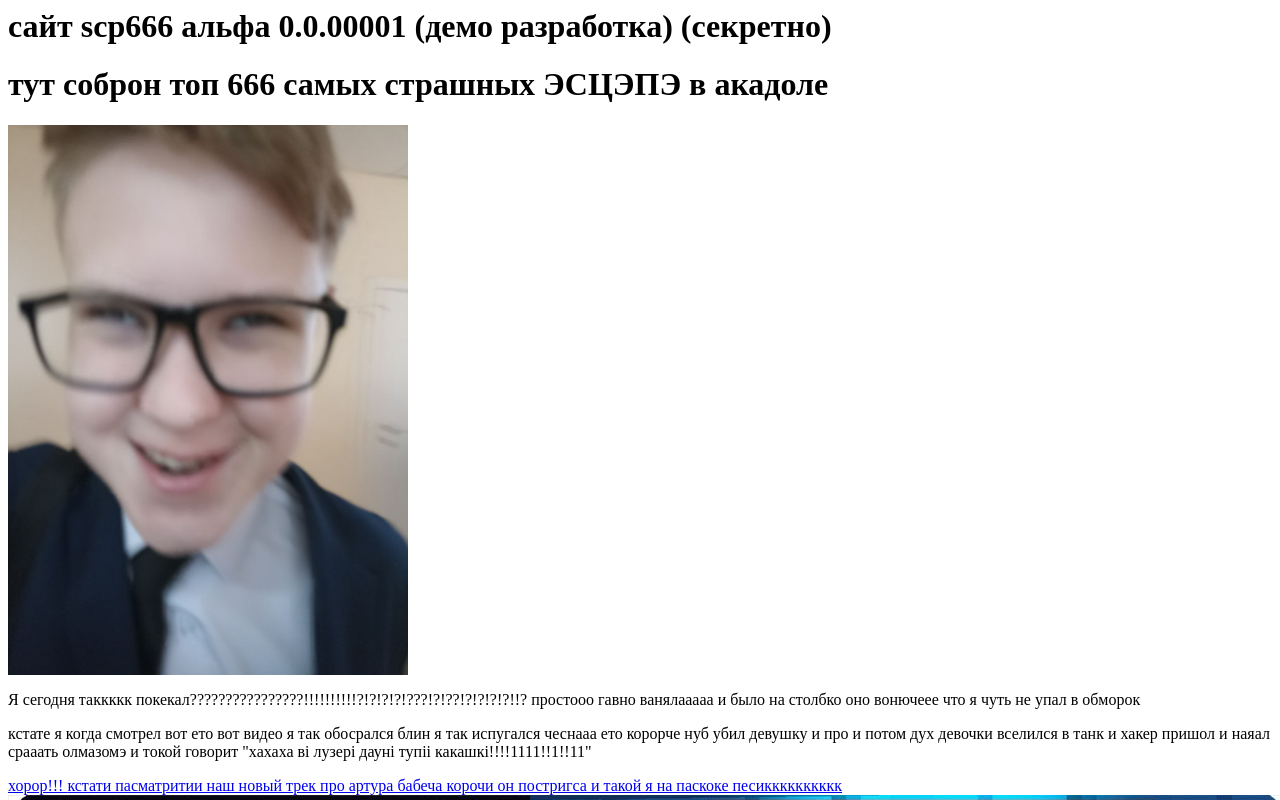
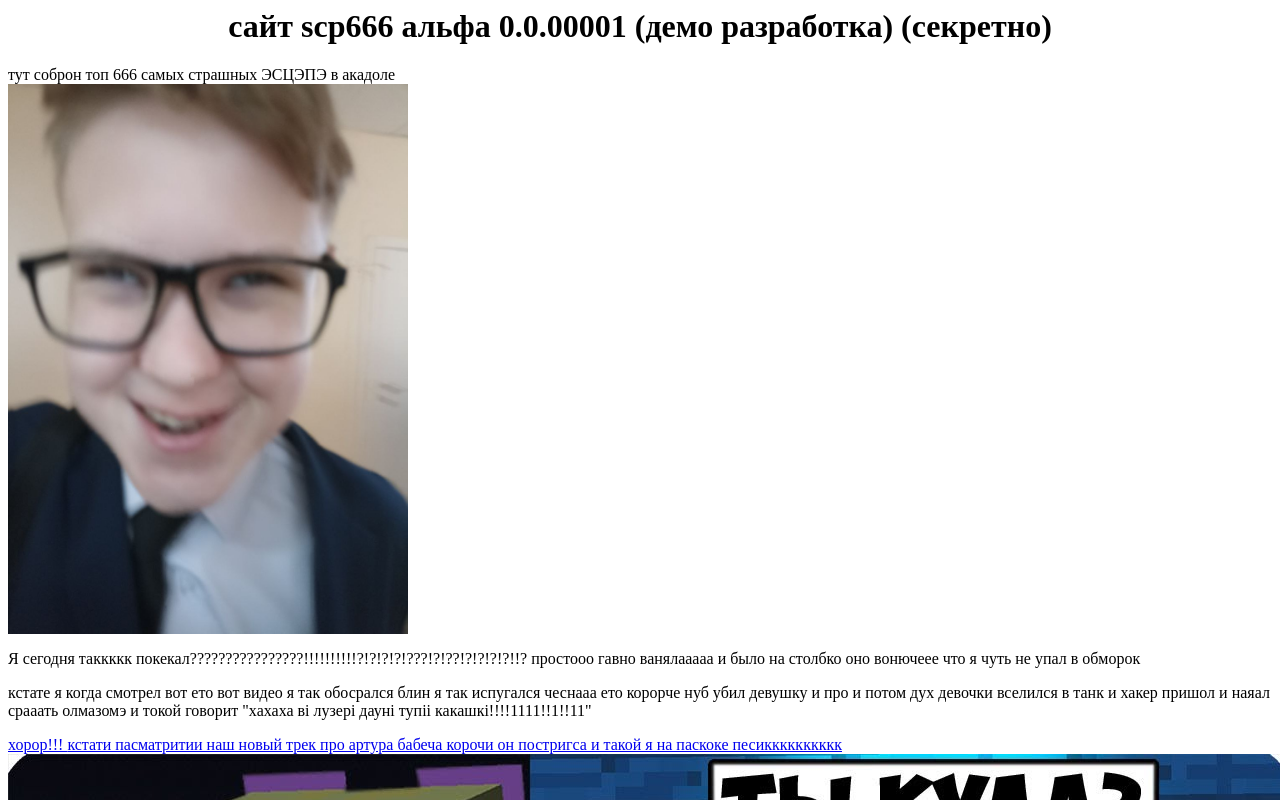
Before and after one commit to payalio/scpe, a plain HTML site: page index.html in a window 1280 px wide. Shown: the top 800 px of the page. Drawn offline with Linux system fonts and the light colour scheme.

Commit message:
естетические обновочки😋😋😋😋😋😋😋😋😍😍😍😍😍😍😙😙😙😙😙🤑🤑🤑🤑

```diff
--- a/index.html
+++ b/index.html
@@ -1,7 +1,7 @@
 <html>
-    <h1>сайт scp666 альфа 0.0.00001 (демо разработка) (секретно)</h1>
-    <h1>тут соброн топ 666 самых страшных ЭСЦЭПЭ в акадоле</h1>
-    <img src="photo_2024-01-10_10-27-41.jpg" width="400px" height=" 550px">
+    <center><h1>сайт scp666 альфа 0.0.00001 (демо разработка) (секретно)</h1></center>
+    <center<h1>тут соброн топ 666 самых страшных ЭСЦЭПЭ в акадоле</h1></center>
+    <center></center><img src="photo_2024-01-10_10-27-41.jpg" width="400px" height=" 550px"></center>
     <p>Я сегодня таккккк покекал????????????????!!!!!!!!!!?!?!?!?!???!?!??!?!?!?!?!!? простооо гавно ванялааааа и было на столбко оно вонючеее что я чуть не упал в обморок</p>
     <p>кстате я когда смотрел вот ето вот видео я так обосрался блин я так испугался чеснааа ето корорче нуб убил девушку и про и потом дух девочки вселился в танк и хакер
 пришол и наяал срааать олмазомэ и токой говорит "хахаха вi лузерi даунi тупii какашкi!!!!1111!!1!!11"</p>
```
